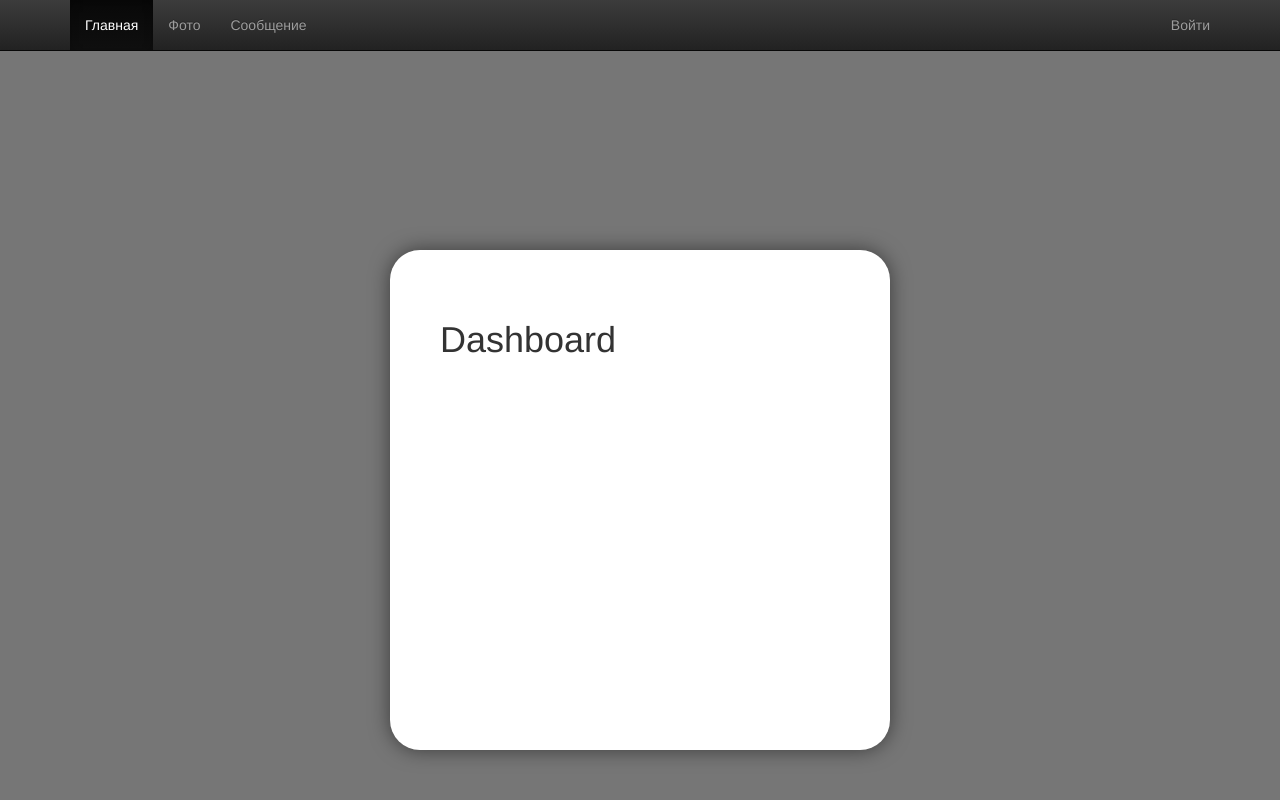
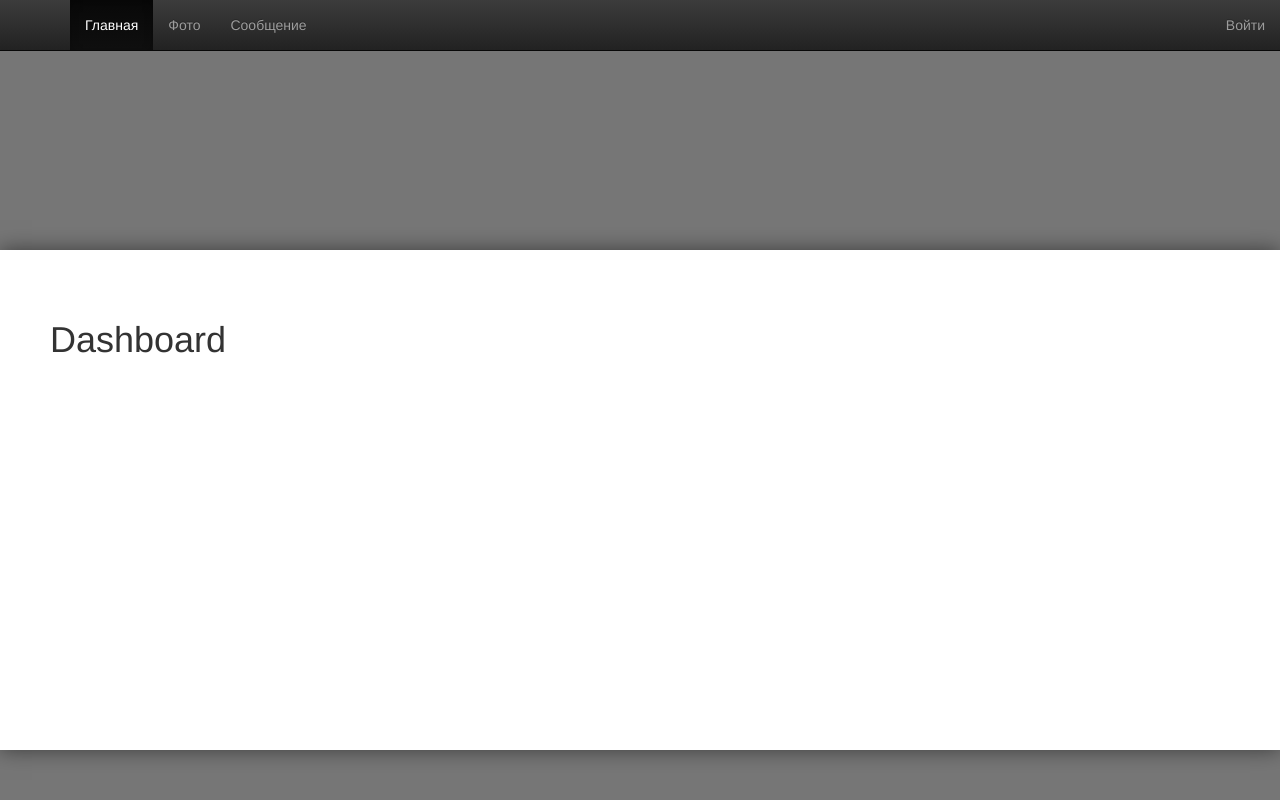
Before and after one commit to AndeyGordeev/LoveProject, a Django app: template templates/dashboard.html in a window 1280 px wide. Run offline with Django 3.2, Linux system fonts and the light colour scheme; the template is opened without the code that fills it, so the values that code supplies are empty; parts of the project's set-up code (start-up, migrations or seed data) failed here and were passed over; some libraries are stand-ins or nearby versions.

Commit message:
Slide dashboard

```diff
--- a/static/css/style.css
+++ b/static/css/style.css
@@ -181,3 +181,21 @@ body {
     padding-bottom: 50px;
     margin-top: -10px;
 }
+
+.navbar-right{
+    margin-right: -70px;
+}
+
+.ptdashboard{
+    right: 0px;
+    position: absolute;
+    height: 500px;
+    width: 100%;
+    margin-top: 230px;
+    padding: 50px 50px 50px 50px;
+    background-color: white;
+    box-shadow: 0 0 20px rgba(0,0,0,0.5);
+    animation-name: opacityahnge;
+    animation-duration: 1s;
+    animation-timing-function: ease-in;
+}
--- a/templates/dashboard.html
+++ b/templates/dashboard.html
@@ -3,7 +3,7 @@
 {% block title %}Dashboard | {{ block.super }}{% endblock %}
 
 {% block content %}
-    <div class="container pt">
+    <div class="container ptdashboard">
         <div class="row">
             <div class="col-md-6">
                 <h1>Dashboard</h1>
```
Also changed, not shown: db.sqlite3.
